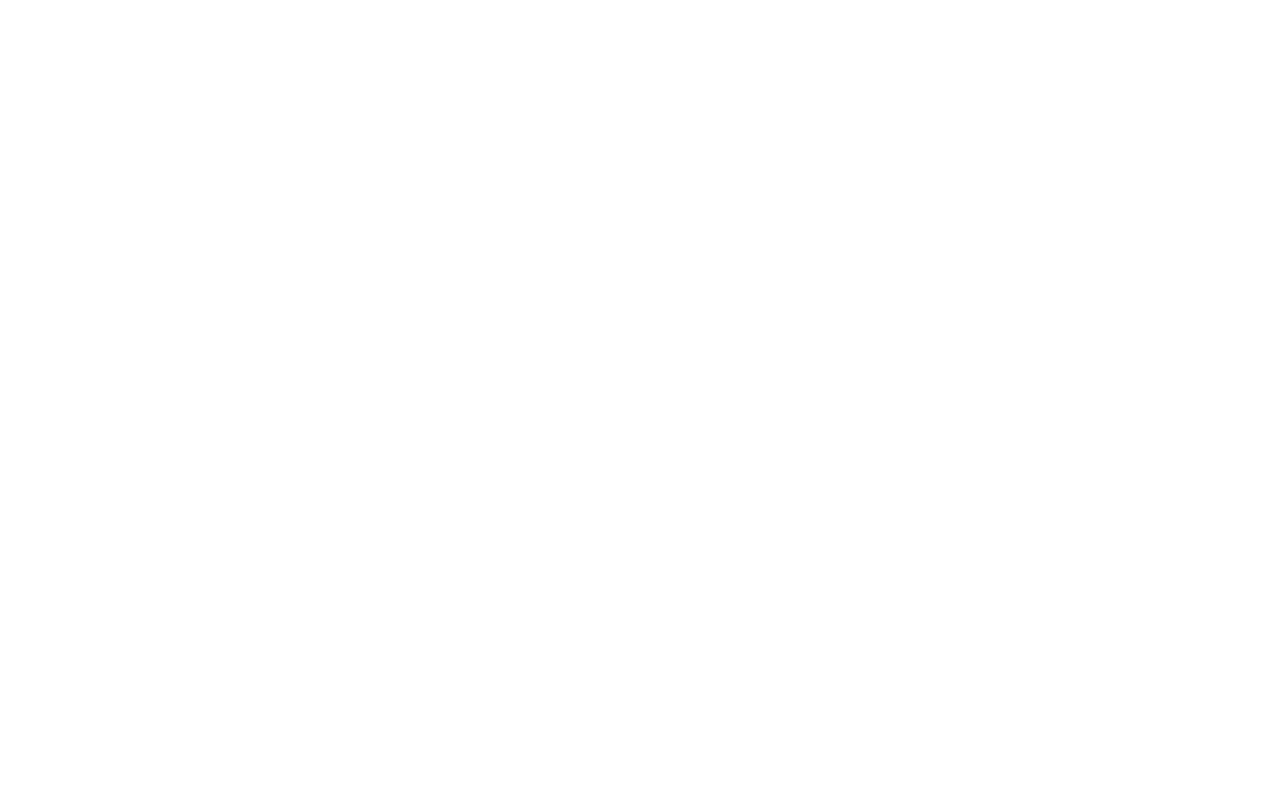
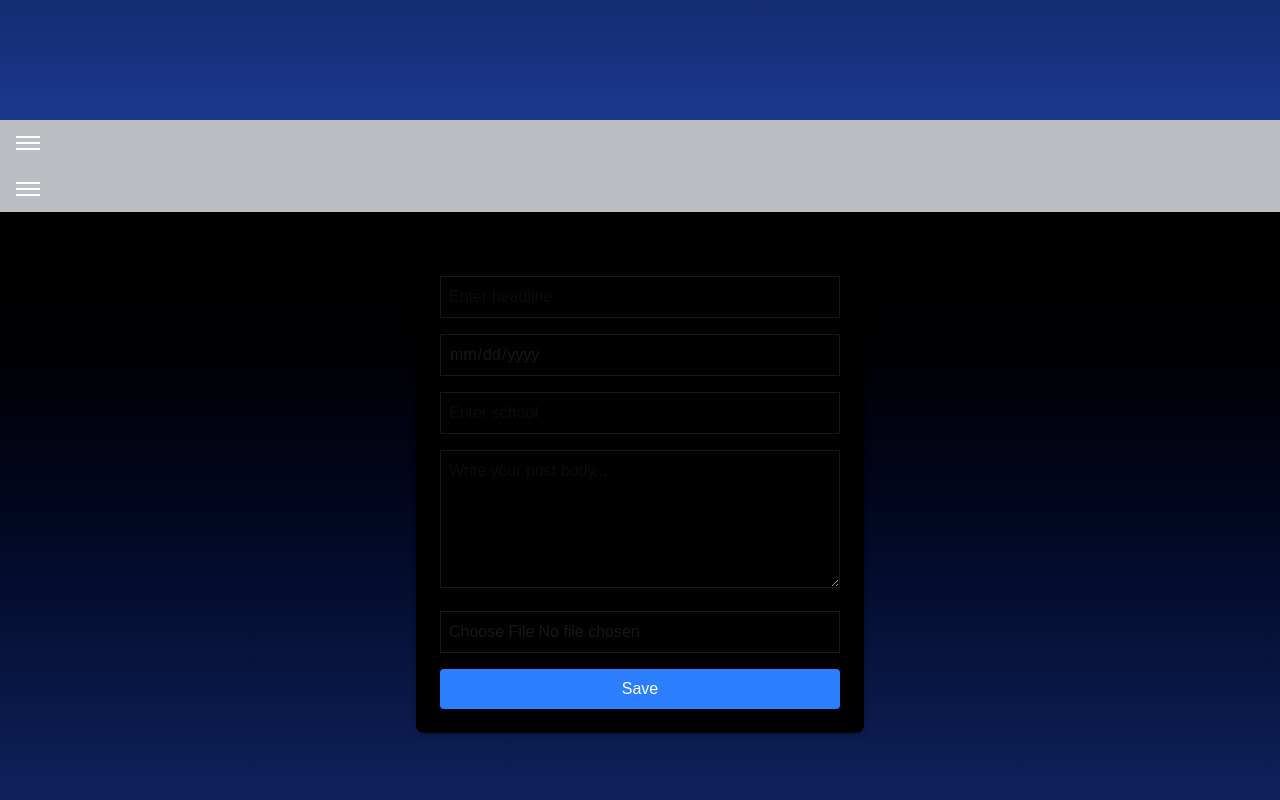
Before and after one commit to Teddylemon1020/ICC-Web, a Next.js app: page /happening/add-happening in a window 1280 px wide. Before the commit this address had no page. Shown: the part 680-1480 px from the top of the page. Before the commit the page ends 800 px from the top, so only its background shows below. Built offline with nearby package versions, Linux system fonts and the light colour scheme.

Commit message:
fix: name of folder

```diff
--- /dev/null
+++ b/src/app/happening/add-happening/layout.tsx
@@ -0,0 +1,10 @@
+import type { ReactNode } from "react";
+import Header from "@/components/header/Header";
+export default function HomeLayout({ children }: { children: ReactNode }) {
+  return (
+    <div>
+      {<Header />}
+      {children}
+    </div>
+  );
+}
--- a/src/app/heppening/add-happening/page.tsx
+++ b/src/app/happening/add-happening/page.tsx
@@ -59,7 +59,7 @@
   }
 
   return (
-    <div className="flex justify-center items-start min-h-screen pt-10 bg-gray-100">
+    <div className="flex justify-center items-start min-h-screen pt-10 n bg-gradient-to-b from-black to-blue-900 ">
       <form
         onSubmit={handleSubmit}
         className="space-y-4 p-6 bg-black rounded-lg shadow-md w-full max-w-md"
--- /dev/null
+++ b/src/app/happening/layout.tsx
@@ -0,0 +1,10 @@
+import type { ReactNode } from "react";
+import Header from "@/components/header/Header";
+export default function HomeLayout({ children }: { children: ReactNode }) {
+  return (
+    <div>
+      {<Header />}
+      {children}
+    </div>
+  );
+}
--- /dev/null
+++ b/src/app/heppening/add-happening/layout.tsx
@@ -0,0 +1,10 @@
+import type { ReactNode } from "react";
+import Header from "@/components/header/Header";
+export default function HomeLayout({ children }: { children: ReactNode }) {
+  return (
+    <div>
+      {<Header />}
+      {children}
+    </div>
+  );
+}
--- a/src/app/layout.tsx
+++ b/src/app/layout.tsx
@@ -9,6 +9,7 @@
   return (
     <html lang="en">
       <body>
+        <div className="min-h-screen bg-gradient-to-b from-black to-blue-900 flex items-center justify-center" />
         <Providers>{children}</Providers>
       </body>
     </html>
```
Also changed, not shown: src/app/happening/page.tsx (renamed from src/app/heppening/page.tsx), src/app/signup/layout.tsx (added).
